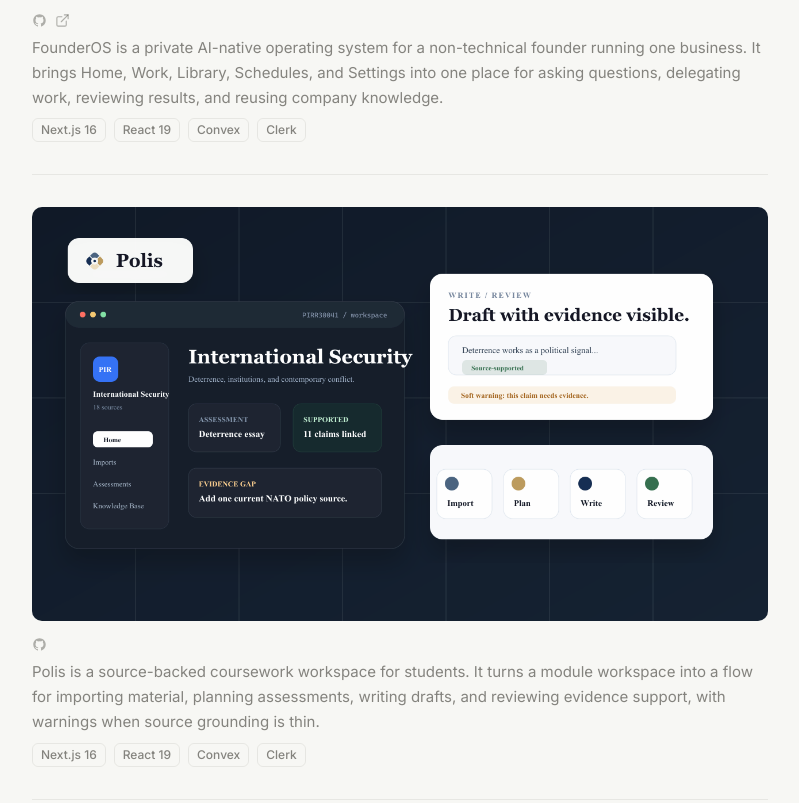
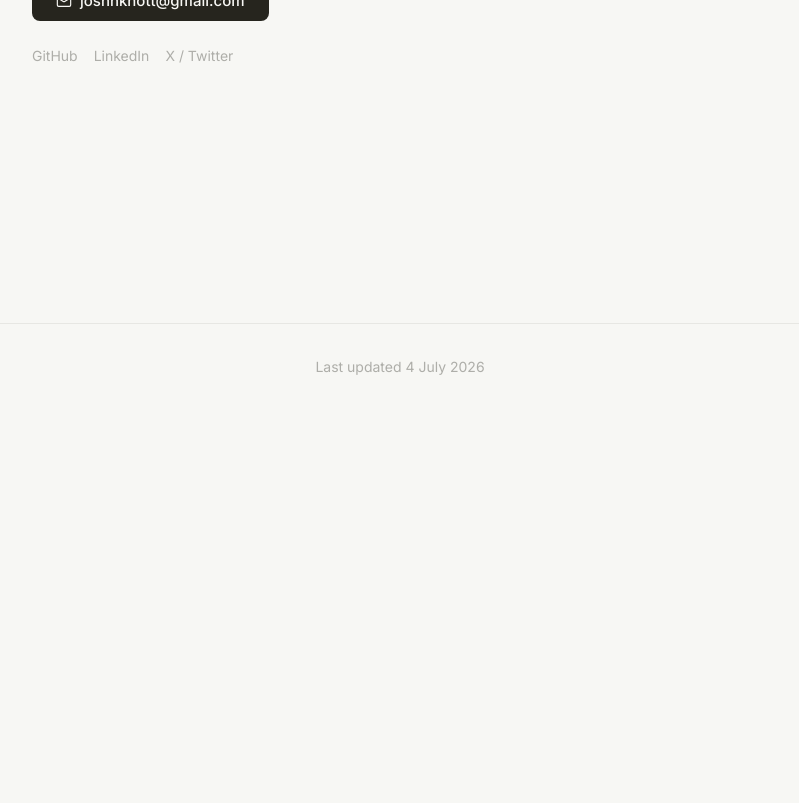
Before and after one commit to joshuasknott/joshuaknott, a plain HTML site: page index.html in a window 1280 px wide. Shown: the part 2972-3775 px from the top of the page, without its empty margins (240-1039 px from the left). After the commit the page ends 3382 px from the top, so only its background shows below. Drawn offline with Linux system fonts and the light colour scheme.

Commit message:
Remove FounderOS and Polis from portfolio

```diff
--- a/index.html
+++ b/index.html
@@ -250,59 +250,6 @@
           </div>
         </article>
 
-        <!-- FounderOS -->
-        <article class="project fade-in">
-          <img class="project__thumb" src="/assets/projects/founderos-collage.png" alt="FounderOS product workflow and review package screenshots" loading="lazy" width="800" height="450">
-          <div class="project__header">
-            <div class="project__links">
-              <a href="https://github.com/joshuasknott/founder-os" class="project__link" target="_blank" rel="noopener noreferrer" aria-label="FounderOS GitHub repository">
-                <svg viewBox="0 0 24 24" fill="currentColor" xmlns="http://www.w3.org/2000/svg">
-                  <path d="M12 2C6.477 2 2 6.477 2 12c0 4.42 2.865 8.166 6.839 9.489.5.092.682-.217.682-.482 0-.237-.008-.866-.013-1.7-2.782.604-3.369-1.341-3.369-1.341-.454-1.155-1.11-1.462-1.11-1.462-.908-.62.069-.608.069-.608 1.003.07 1.531 1.03 1.531 1.03.892 1.529 2.341 1.087 2.91.831.092-.646.35-1.086.636-1.336-2.22-.253-4.555-1.11-4.555-4.943 0-1.091.39-1.984 1.029-2.683-.103-.253-.446-1.27.098-2.647 0 0 .84-.269 2.75 1.025A9.578 9.578 0 0112 6.836c.85.004 1.705.115 2.504.337 1.909-1.294 2.747-1.025 2.747-1.025.546 1.377.203 2.394.1 2.647.64.699 1.028 1.592 1.028 2.683 0 3.842-2.339 4.687-4.566 4.935.359.309.678.919.678 1.852 0 1.336-.012 2.415-.012 2.743 0 .267.18.578.688.48C19.138 20.163 22 16.418 22 12c0-5.523-4.477-10-10-10z"/>
-                </svg>
-              </a>
-              <a href="https://founder-os-eight-jet.vercel.app" class="project__link" target="_blank" rel="noopener noreferrer" aria-label="FounderOS website">
-                <svg viewBox="0 0 24 24" fill="none" stroke="currentColor" stroke-width="1.75" stroke-linecap="round" stroke-linejoin="round" xmlns="http://www.w3.org/2000/svg">
-                  <path d="M18 13v6a2 2 0 0 1-2 2H5a2 2 0 0 1-2-2V8a2 2 0 0 1 2-2h6"/>
-                  <polyline points="15 3 21 3 21 9"/>
-                  <line x1="10" y1="14" x2="21" y2="3"/>
-                </svg>
-              </a>
-            </div>
-          </div>
-          <p class="project__description">
-            FounderOS is a private AI-native operating system for a non-technical founder running one business. It brings Home, Work, Library, Schedules, and Settings into one place for asking questions, delegating work, reviewing results, and reusing company knowledge.
-          </p>
-          <ul class="project__tags">
-            <li>Next.js 16</li>
-            <li>React 19</li>
-            <li>Convex</li>
-            <li>Clerk</li>
-          </ul>
-        </article>
-
-        <!-- Polis -->
-        <article class="project fade-in">
-          <img class="project__thumb" src="/assets/projects/polis-collage.png" alt="Polis academic workspace product screenshots" loading="lazy" width="800" height="450">
-          <div class="project__header">
-            <div class="project__links">
-              <a href="https://github.com/joshuasknott/polis" class="project__link" target="_blank" rel="noopener noreferrer" aria-label="Polis GitHub repository">
-                <svg viewBox="0 0 24 24" fill="currentColor" xmlns="http://www.w3.org/2000/svg">
-                  <path d="M12 2C6.477 2 2 6.477 2 12c0 4.42 2.865 8.166 6.839 9.489.5.092.682-.217.682-.482 0-.237-.008-.866-.013-1.7-2.782.604-3.369-1.341-3.369-1.341-.454-1.155-1.11-1.462-1.11-1.462-.908-.62.069-.608.069-.608 1.003.07 1.531 1.03 1.531 1.03.892 1.529 2.341 1.087 2.91.831.092-.646.35-1.086.636-1.336-2.22-.253-4.555-1.11-4.555-4.943 0-1.091.39-1.984 1.029-2.683-.103-.253-.446-1.27.098-2.647 0 0 .84-.269 2.75 1.025A9.578 9.578 0 0112 6.836c.85.004 1.705.115 2.504.337 1.909-1.294 2.747-1.025 2.747-1.025.546 1.377.203 2.394.1 2.647.64.699 1.028 1.592 1.028 2.683 0 3.842-2.339 4.687-4.566 4.935.359.309.678.919.678 1.852 0 1.336-.012 2.415-.012 2.743 0 .267.18.578.688.48C19.138 20.163 22 16.418 22 12c0-5.523-4.477-10-10-10z"/>
-                </svg>
-              </a>
-            </div>
-          </div>
-          <p class="project__description">
-            Polis is a source-backed coursework workspace for students. It turns a module workspace into a flow for importing material, planning assessments, writing drafts, and reviewing evidence support, with warnings when source grounding is thin.
-          </p>
-          <ul class="project__tags">
-            <li>Next.js 16</li>
-            <li>React 19</li>
-            <li>Convex</li>
-            <li>Clerk</li>
-          </ul>
-        </article>
-
       </section>
 
       <!-- Contributions -->
```
Also changed, not shown: assets/projects/founderos-collage.png (deleted), assets/projects/founderos.svg (deleted), assets/projects/polis-collage.png (deleted), assets/projects/polis.svg (deleted).
